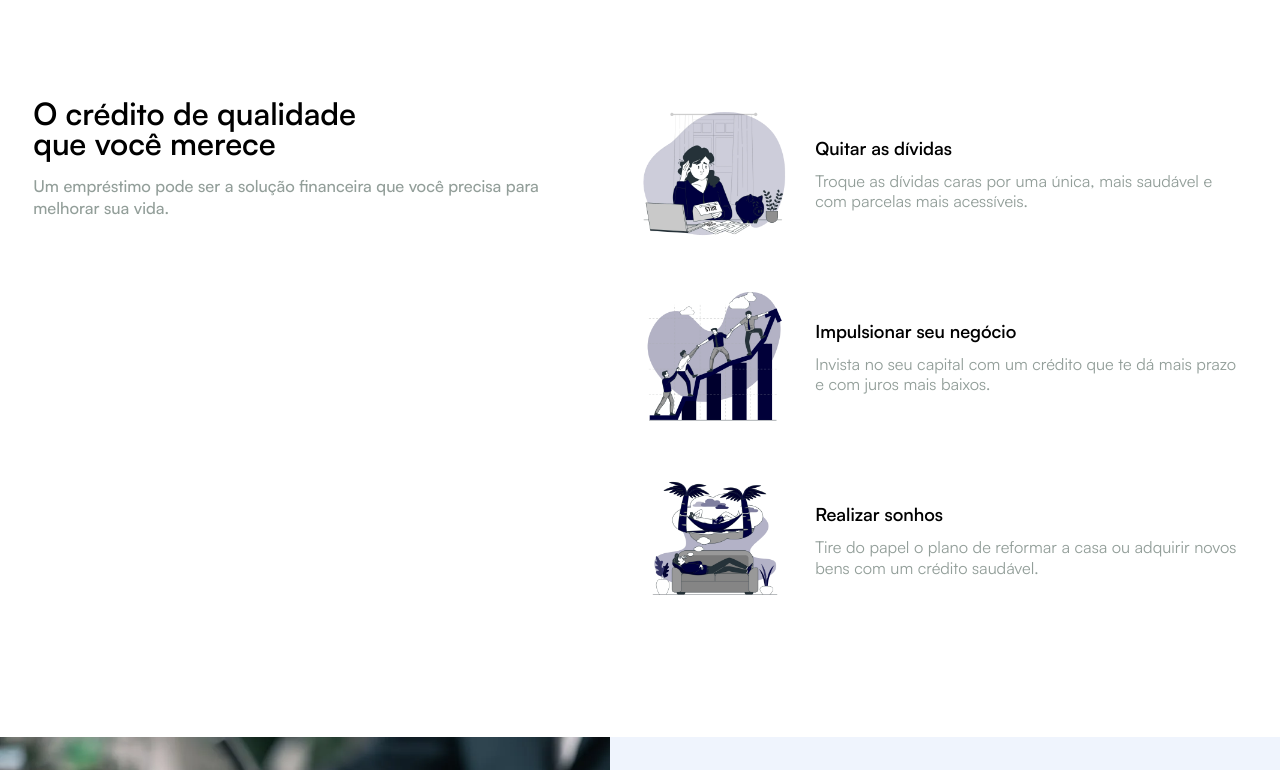
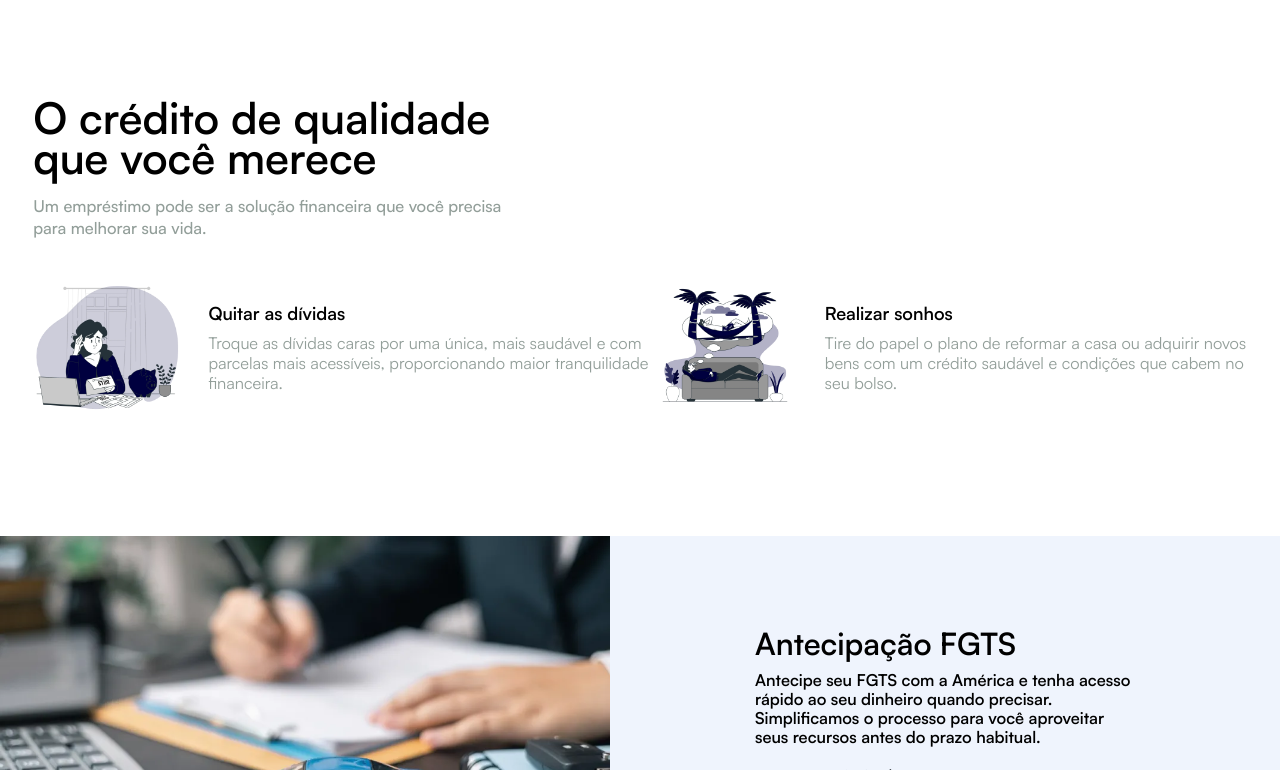
Before and after one commit to devpdro/america-financeira, a Next.js app: page / in a window 1280 px wide. Shown: the part 1430-2200 px from the top of the page. Built offline with nearby package versions, Linux system fonts and the light colour scheme.

Commit message:
feat: removing sections in the section and benefits

```diff
--- /dev/null
+++ b/public/locales/en/commnon.json
@@ -0,0 +1,4 @@
+{
+  "welcome": "Welcome",
+  "description": "This is an example description in English."
+}
--- /dev/null
+++ b/public/locales/pt/common.json
@@ -0,0 +1,4 @@
+{
+  "welcome": "Bem-vindo",
+  "description": "Esta é uma descrição de exemplo em português."
+}
--- a/src/data/models/benefits.ts
+++ b/src/data/models/benefits.ts
@@ -8,7 +8,7 @@ export type BenefitsItemProps = {
 
 export type BenefitsProps = {
   title: React.ReactNode
-  subtitle: string
+  subtitle: React.ReactNode
   imageWidth?: number
   imageHeight?: number
   items: BenefitsItemProps[]
--- a/src/data/ui/benefits.ts
+++ b/src/data/ui/benefits.ts
@@ -3,17 +3,14 @@ import { Images } from '@/presentation/assets'
 export const benefitsLoan = [
   {
     title: 'Quitar as dívidas',
-    subtitle: 'Troque as dívidas caras por uma única, mais saudável e com parcelas mais acessíveis.',
+    subtitle:
+      'Troque as dívidas caras por uma única, mais saudável e com parcelas mais acessíveis, proporcionando maior tranquilidade financeira.',
     image: Images.divida,
   },
   {
-    title: 'Impulsionar seu negócio',
-    subtitle: 'Invista no seu capital com um crédito que te dá mais prazo e com juros mais baixos.',
-    image: Images.aumentarLucro,
-  },
-  {
     title: 'Realizar sonhos',
-    subtitle: 'Tire do papel o plano de reformar a casa ou adquirir novos bens com um crédito saudável.',
+    subtitle:
+      'Tire do papel o plano de reformar a casa ou adquirir novos bens com um crédito saudável e condições que cabem no seu bolso.',
     image: Images.sonho,
   },
 ]
--- a/src/data/ui/nav.ts
+++ b/src/data/ui/nav.ts
@@ -8,6 +8,10 @@ export const nav: NavItemProps[] = [
       {
         label: 'Quem Somos',
         link: '/quem-somos',
+      },
+      {
+        label: 'Intranet',
+        link: '/Intranet',
       },
       {
         label: 'Nossas Unidades',
--- a/src/pages/_app.tsx
+++ b/src/pages/_app.tsx
@@ -5,7 +5,6 @@ import { CookieProvider } from '@/main/providers'
 import '@/presentation/styles/global.scss'
 
 export default function App({ Component, pageProps }: AppProps) {
-
   return (
     <CookieProvider>
       <Component {...pageProps} />
--- a/src/pages/index.tsx
+++ b/src/pages/index.tsx
@@ -57,7 +57,11 @@ export default function Home() {
             O crédito de qualidade <br /> que você merece
           </>
         }
-        subtitle="Um empréstimo pode ser a solução financeira que você precisa para melhorar sua vida."
+        subtitle={
+          <>
+            Um empréstimo pode ser a solução financeira que você precisa <br /> para melhorar sua vida.
+          </>
+        }
         items={benefitsLoan}
       />
       <InfoPanel
--- a/src/presentation/components/common/benefits/benefits.module.scss
+++ b/src/presentation/components/common/benefits/benefits.module.scss
@@ -2,8 +2,8 @@
 @import '../../../styles/mixins.scss';
 
 .container {
-  @include container-center(1280px, 4.875rem auto 5.575rem auto);
-  @include display-flex(flex-start, space-between);
+  @include container-center(1280px, 4.875rem auto 5.075rem auto);
+
   padding: 0 2.075rem;
   @media (max-width: 880px) {
     flex-direction: column;
@@ -13,7 +13,7 @@
     font-size: $size-small;
   }
   .text-section {
-    width: 100%;
+    margin-bottom: 2.075rem;
     .title {
       font-size: $size-large;
       font-weight: $weight-medium;
@@ -23,9 +23,9 @@
         font-size: 1.875rem;
         line-height: 2.075rem;
       }
-      @media (min-width: 880px) and (max-width: 1280px) {
-        font-size: $size-extra-medium;
-        line-height: 1.875rem;
+      @media (min-width: 881px) and (max-width: 1280px) {
+        font-size: $size-large;
+        line-height: 2.475rem;
       }
     }
     .subtitle {
@@ -45,14 +45,17 @@
     }
   }
   .details-section {
+    @include display-flex(flex-start, space-between);
     width: 100%;
     @media (max-width: 880px) {
+      display: flex;
+      flex-direction: column;
       margin-top: 2.075rem;
     }
     .box {
-      @include display-flex;
+      @include display-flex(center, space-between);
       margin-bottom: 2.075rem;
-      @media (max-width: 624px) {
+      @media (max-width: 880px) {
         display: block;
       }
       .image-section {
@@ -73,7 +76,7 @@
         .title {
           font-size: $size-medium;
           font-weight: $weight-medium;
-          margin-bottom: 0.575rem;
+          margin-bottom: 0.375rem;
           @media (min-width: 880px) and (max-width: 1280px) {
             font-size: $size-normal;
           }
--- a/src/presentation/components/interactive/loan-carousel/loan-carousel.tsx
+++ b/src/presentation/components/interactive/loan-carousel/loan-carousel.tsx
@@ -1,7 +1,7 @@
 'use client'
 
 import { useRef } from 'react'
-import AliceCarousel from 'react-alice-carousel'
+import AliceCarousel, { Link } from 'react-alice-carousel'
 import 'react-alice-carousel/lib/alice-carousel.css'
 
 import { Icons } from '@/presentation/assets'
@@ -48,7 +48,8 @@ const CarouselLoan: React.FC<CarouselProps> = ({ title, subtitle }) => {
         <AliceCarousel
           mouseTracking
           items={loanCarousel.map((item) => (
-            <div key={item.key} className={styles.item} data-value={item.key}>
+            <Link key={item.key} href={item.link}>
+              <div className={styles.item} data-value={item.key}>
                 <div className={styles['text-section']}>
                   <h2 className={styles.title}>{item.title}</h2>
                   <p className={styles.subtitle}>{item.subtitle}</p>
@@ -57,6 +58,7 @@ const CarouselLoan: React.FC<CarouselProps> = ({ title, subtitle }) => {
                   <Icons.FaArrowRightLong className={styles.icon} />
                 </div>
               </div>
+            </Link>
           ))}
           responsive={responsive}
           disableButtonsControls={true}
--- a/src/presentation/components/layout/footer/footer.module.scss
+++ b/src/presentation/components/layout/footer/footer.module.scss
@@ -45,44 +45,15 @@
         .icon {
           background-color: $gray-light-color;
           color: $blue-strong-color;
-          font-size: 1.875rem;
+          font-size: 2.075rem;
           border-radius: 50%;
-          padding: 0.225rem;
+          padding: 0.375rem;
           @media (min-width: 885px) and (max-width: 1224px) {
             font-size: 1.675rem;
           }
           @media (max-width: 884px) {
             font-size: 1.775rem;
           }
-        }
-      }
-      .subtitle-help {
-        font-size: $size-medium;
-        font-weight: $weight-medium;
-        margin-bottom: 1.075rem;
-        @media (min-width: 885px) and (max-width: 1224px) {
-          font-size: $size-normal;
-        }
-        @media (max-width: 884px) {
-          display: none;
-        }
-      }
-      .whatsapp-section {
-        background-color: $gray-light-color;
-        border-radius: $radius-medium;
-        width: 150px;
-        padding: 0.975rem 1.075rem;
-        margin-bottom: 1.775rem;
-        @media (max-width: 884px) {
-          display: none;
-        }
-        .title {
-          color: $black-color;
-          font-size: $size-extra-small;
-          font-weight: $weight-medium;
-          line-height: 1.075rem;
-          margin-bottom: 0.375rem;
-          text-align: center;
         }
       }
     }
--- a/src/presentation/components/layout/footer/footer.tsx
+++ b/src/presentation/components/layout/footer/footer.tsx
@@ -21,19 +21,7 @@ const Footer = () => {
               </a>
             ))}
           </div>
-            <h6 className={styles["subtitle-help"]}>Precisando de ajuda?</h6>
-          <div className={styles['whatsapp-section']}>
-            <h6 className={styles.title}>
-              Fale com a gente pelo <br /> Telefone.
-            </h6>
-            <Image src={Images.qrCodeTelefone} alt="QR Code para o Telefone" />
-          </div>
-          <div className={styles['whatsapp-section']}>
-            <h6 className={styles.title}>
-              Fale com a gente por <br /> WhatsApp.
-            </h6>
-            <Image src={Images.qrCodeWhats} alt="QR Code para o WhatsApp" />
-          </div>
+
         </div>
         <div className={styles['details-section']}>
           {list.map((section, index) => (
```
Also changed, not shown: package.json (+6 -1 lines), 1 other file (tests, documents, lock files or other folders). Lines whose indentation alone changed are shown as unchanged.
